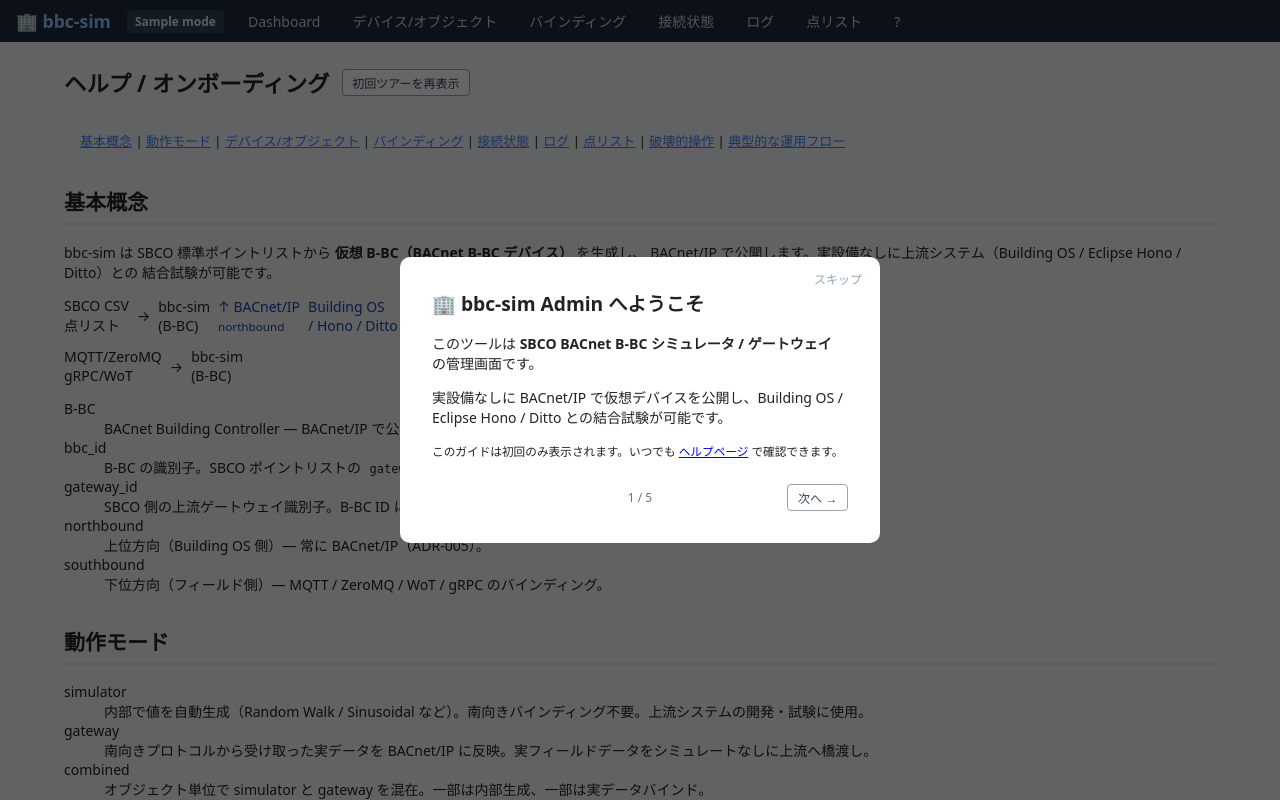
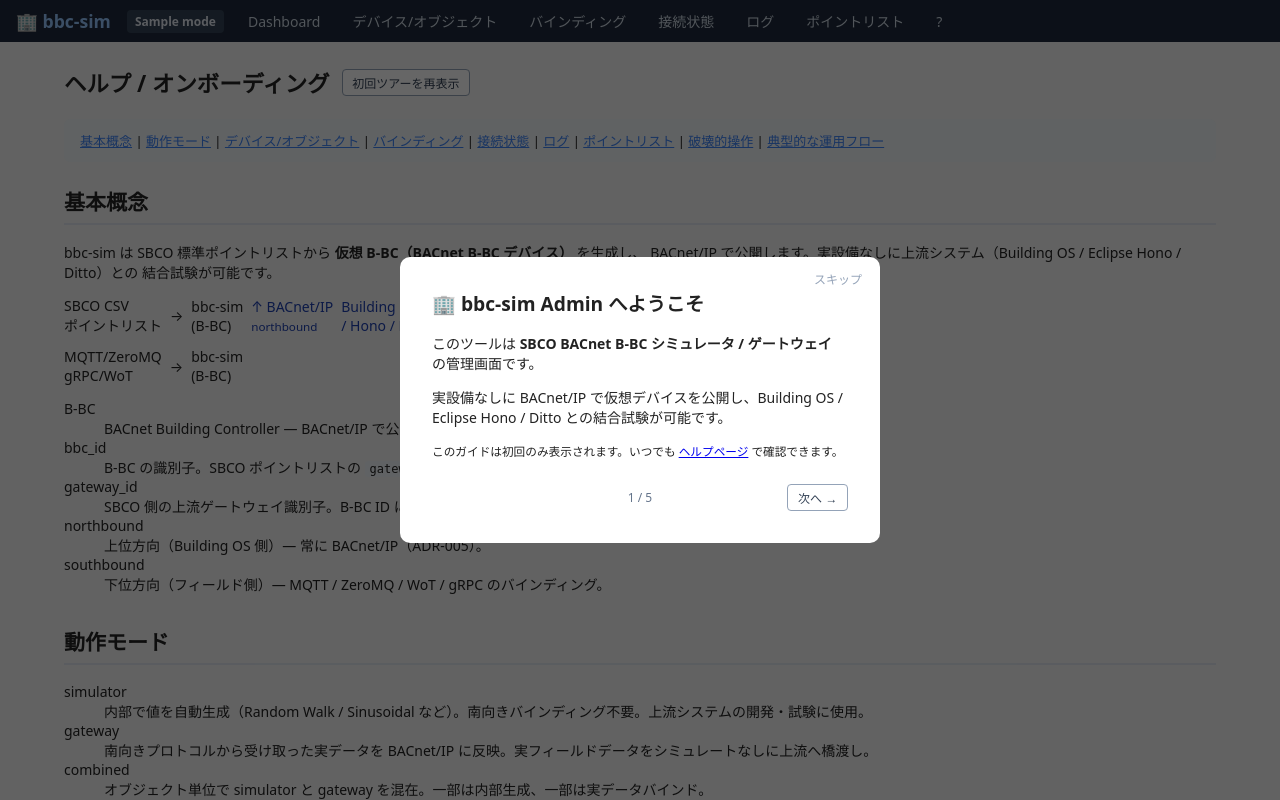
Before and after one commit to takashikasuya/bacnet-sim-gateway, a Python web app: template src/bbc_sim/web/templates/help.html in a window 1280 px wide. Run offline with Jinja, Linux system fonts and the light colour scheme; the template is opened without the code that fills it: most values are stand-ins (such as "Sample title", 1, 10 or a date in 2020).

Commit message:
fix(ui): rename 点リスト → ポイントリスト across all templates and tests
Co-Authored-By: Claude Sonnet 4.6 <noreply@anthropic.com>

```diff
--- a/src/bbc_sim/web/templates/base.html
+++ b/src/bbc_sim/web/templates/base.html
@@ -15,7 +15,7 @@
   <a href="/ui/bindings" class="nav-link {% if page == 'bindings' %}active{% endif %}">バインディング</a>
   <a href="/ui/status" class="nav-link {% if page == 'status' %}active{% endif %}">接続状態</a>
   <a href="/ui/logs" class="nav-link {% if page == 'logs' %}active{% endif %}">ログ</a>
-  <a href="/ui/pointlist" class="nav-link {% if page == 'pointlist' %}active{% endif %}">点リスト</a>
+  <a href="/ui/pointlist" class="nav-link {% if page == 'pointlist' %}active{% endif %}">ポイントリスト</a>
   <a href="/ui/help" class="nav-link {% if page == 'help' %}active{% endif %}" title="ヘルプ">?</a>
 </nav>
 <main class="main">
--- a/src/bbc_sim/web/templates/help.html
+++ b/src/bbc_sim/web/templates/help.html
@@ -13,7 +13,7 @@
   <a href="#bindings">バインディング</a> |
   <a href="#status">接続状態</a> |
   <a href="#logs">ログ</a> |
-  <a href="#pointlist">点リスト</a> |
+  <a href="#pointlist">ポイントリスト</a> |
   <a href="#destructive">破壊的操作</a> |
   <a href="#workflow">典型的な運用フロー</a>
 </nav>
@@ -24,7 +24,7 @@
   BACnet/IP で公開します。実設備なしに上流システム（Building OS / Eclipse Hono / Ditto）との
   結合試験が可能です。</p>
   <div class="concept-diagram">
-    <div class="cd-box cd-south">SBCO CSV<br>点リスト</div>
+    <div class="cd-box cd-south">SBCO CSV<br>ポイントリスト</div>
     <div class="cd-arr">→</div>
     <div class="cd-box cd-core">bbc-sim<br>(B-BC)</div>
     <div class="cd-arr cd-north">↑ BACnet/IP<br><small>northbound</small></div>
@@ -94,7 +94,7 @@
 </section>
 
 <section id="pointlist">
-  <h2>点リスト画面</h2>
+  <h2>ポイントリスト画面</h2>
   <p>実行中の simulator.yaml を再読込して差分をライブ適用します。</p>
   <ul>
     <li><strong>検証</strong>: 再読込前に YAML を検証し、エラーがある場合は何も変更しません。</li>
@@ -112,7 +112,7 @@
       <tr><td>値の書込み</td><td>対象オブジェクトの presentValue が変わる。北向き ReadProperty で上流に見える。</td><td>再度書込みか YAML から再起動で初期値に戻る。</td></tr>
       <tr><td>Fault 注入</td><td>statusFlags / outOfService / eventState が変わる。上流に異常として見える。</td><td><code>fault: clear</code> で正常化。</td></tr>
       <tr><td>OutOfService</td><td>オブジェクトが Out-of-Service 状態に。書込みは引き続き受け付ける。</td><td><code>fault: clear</code> で解除。</td></tr>
-      <tr><td>点リスト再読込</td><td>オブジェクトの追加・削除・属性変更。削除されたオブジェクトは即座に消える。</td><td>YAML を元に戻して再読込か再起動。</td></tr>
+      <tr><td>ポイントリスト再読込</td><td>オブジェクトの追加・削除・属性変更。削除されたオブジェクトは即座に消える。</td><td>YAML を元に戻して再読込か再起動。</td></tr>
       <tr><td>モード変更</td><td>simulator ↔ gateway ↔ combined は再起動が必要。</td><td>CLI で <code>--mode</code> を指定して再起動。</td></tr>
     </tbody>
   </table>
@@ -127,7 +127,7 @@
     <li>デバイス/オブジェクト画面で値と型を確認。</li>
     <li>YABE などの BACnet Explorer から北向き接続を検証（接続状態画面でカウンタ確認）。</li>
     <li>異常系試験: オブジェクト詳細画面から Fault を注入し、上流の挙動を確認。</li>
-    <li>点リスト更新: YAML を編集し点リスト画面から再読込。</li>
+    <li>ポイントリスト更新: YAML を編集しポイントリスト画面から再読込。</li>
   </ol>
 </section>
 {% endblock %}
--- a/src/bbc_sim/web/templates/partials/_empty_objects.html
+++ b/src/bbc_sim/web/templates/partials/_empty_objects.html
@@ -1,4 +1,4 @@
 <div class="empty-state">
   <p>オブジェクトがありません。</p>
-  <p>次のステップ: <a href="/ui/pointlist">点リストを読み込む</a>か、<code>bbc-sim generate-yaml</code> で YAML を生成して再起動してください。</p>
+  <p>次のステップ: <a href="/ui/pointlist">ポイントリストを読み込む</a>か、<code>bbc-sim generate-yaml</code> で YAML を生成して再起動してください。</p>
 </div>
--- a/src/bbc_sim/web/templates/partials/_help_pointlist.html
+++ b/src/bbc_sim/web/templates/partials/_help_pointlist.html
@@ -1,4 +1,4 @@
 <div class="ctx-help-popup">
-  <strong>点リスト再読込</strong>: simulator.yaml を再読込し差分をライブ適用します。object_type / object_instance 変更・network 変更は再起動が必要です。検証エラーがある場合は何も変更しません。
+  <strong>ポイントリスト再読込</strong>: simulator.yaml を再読込し差分をライブ適用します。object_type / object_instance 変更・network 変更は再起動が必要です。検証エラーがある場合は何も変更しません。
   <br><a href="/ui/help#pointlist">詳細 →</a>
 </div>
--- a/src/bbc_sim/web/templates/partials/_tour.html
+++ b/src/bbc_sim/web/templates/partials/_tour.html
@@ -40,7 +40,7 @@
           <li><strong>バインディング</strong> — 南向き接続状態と最終受信</li>
           <li><strong>接続状態</strong> — 北向き BACnet/IP カウンタ（ローカル内省のみ）</li>
           <li><strong>ログ</strong> — プロセス内リングバッファ</li>
-          <li><strong>点リスト</strong> — YAML 再読込と差分適用</li>
+          <li><strong>ポイントリスト</strong> — YAML 再読込と差分適用</li>
         </ul>
       </div>
 
@@ -50,7 +50,7 @@
         <ul>
           <li>値の書込み — presentValue を変更（上流システムに見える）</li>
           <li>Fault 注入 — statusFlags / OutOfService を変更</li>
-          <li>点リスト再読込 — オブジェクトの追加・削除・変更</li>
+          <li>ポイントリスト再読込 — オブジェクトの追加・削除・変更</li>
         </ul>
         <p>各操作の前に確認ダイアログが表示されます。詳しくは <a href="/ui/help#destructive">ヘルプ</a> を参照。</p>
       </div>
```
Also changed, not shown: src/bbc_sim/web/templates/pointlist.html (+4 -4 lines), tests/test_web_pages.py (+1 -1 lines).
